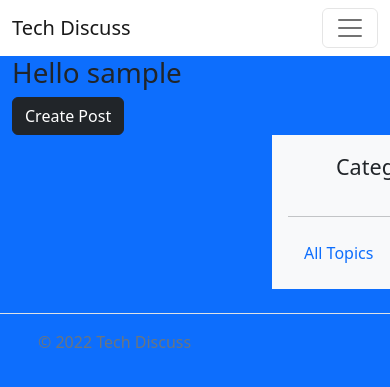
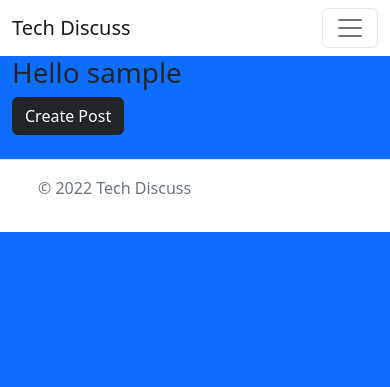
Before and after one commit to Awoyalejohn/Newsit, a Django app: page / in a window 390 px wide; the page is wider, and only the part inside the window is pictured. Shown: the top 387 px of that part. Run offline with Django 4.2, Linux system fonts and the light colour scheme; the visitor is signed in with stand-in values (Sample User, id 1); data comes from the database, SQL or seed files in the repository; data that the repository does not hold is empty.

Commit message:
Add styles to forms and responsive design

```diff
--- a/static/css/style.css
+++ b/static/css/style.css
@@ -1,3 +1,7 @@
 body {
     background-color: #0D6EFD;
 }
+
+footer {
+    background-color: white;
+}
--- a/templates/comment_update.html
+++ b/templates/comment_update.html
@@ -4,7 +4,7 @@
 <!-- Comment Update Form -->
 <div class="card-body">
   <p>Comment as {{ request.user }}</p>
-  <form method="POST" action="">
+  <form method="POST" action="" style="max-width: 80%;>
     {% csrf_token %}
     {{ comment_form }}
     <button type="submit" class="btn btn-dark">update comment</button>
--- a/templates/index.html
+++ b/templates/index.html
@@ -12,18 +12,17 @@
 
 <div class="row">
 
-  <div class="col-8">
+  <div class="col-md-8 col-sm-12" >
       <!-- Post list items -->
 {% for post in posts %}
-<div class="card">
+<div class="card mb-3" style="max-width: 100%;">
     <div class="card-body">
       <h6 class="card-subtitle mb-2 text-muted"><strong>{{post.topic}}</strong> Posted by <a href="{% url 'profile' post.author.id %}">{{ post.author }}</a> {{ post.created_on }}</h6>
       <a href="{% url 'post_detail' post.slug %}" class="post-link">
         <h5 class="card-title">{{ post.title }}</h5>
       </a>
       <p class="card-text">{{ post.content|slice:":200" }}</p>
-      <p><i class="bi bi-arrow-up-circle"></i> Upvotes</p>
-      <p><i class="bi bi-chat-left"></i> Comments</p>
+
 
       {% if request.user == post.author %}
       <a href="{% url 'post_update' post.slug %}" class="btn btn-primary">Edit</a>
@@ -35,7 +34,7 @@
 
   </div>
 
-  <div class="col-4">
+  <div class="col-4 d-none d-md-block">
     {% if not request.user.is_authenticated %}
     <!-- Welcome message for new users -->
     <div class="card" style="width: 18rem;">
@@ -49,7 +48,9 @@
     {% endif %}
 
      <!-- list topic Categories -->
-    <div class="d-flex flex-column flex-shrink-0 p-3 bg-light" style="width: 280px;">
+
+
+    <div class="d-flex flex-column flex-shrink-0 p-3 bg-light " style="width: 280px;">
       <a href="/" class="d-flex align-items-center mb-3 mb-md-0 me-md-auto link-dark text-decoration-none">
         <svg class="bi pe-none me-2" width="40" height="32"><use xlink:href="#bootstrap"/></svg>
         <span class="fs-4">Categories</span>
@@ -71,6 +72,8 @@
       </ul>
     </div>
 
+
+
   </div>
 
 
--- a/templates/post_update.html
+++ b/templates/post_update.html
@@ -2,7 +2,7 @@
 
 {% block content %}
 <!-- Post Update Form -->
-<form method="POST" action=".">
+<form method="POST" action="." style="max-width: 80%;>
   {% csrf_token %}
   {{ form.as_p }}
   <input type="submit" value="Post" class="btn btn-dark">
```
Also changed, not shown: news/forms.py (+12 -0 lines), templates/post_create.html (+6 -4 lines), templates/post_detail.html (+5 -3 lines), templates/profile.html (+18 -21 lines).
